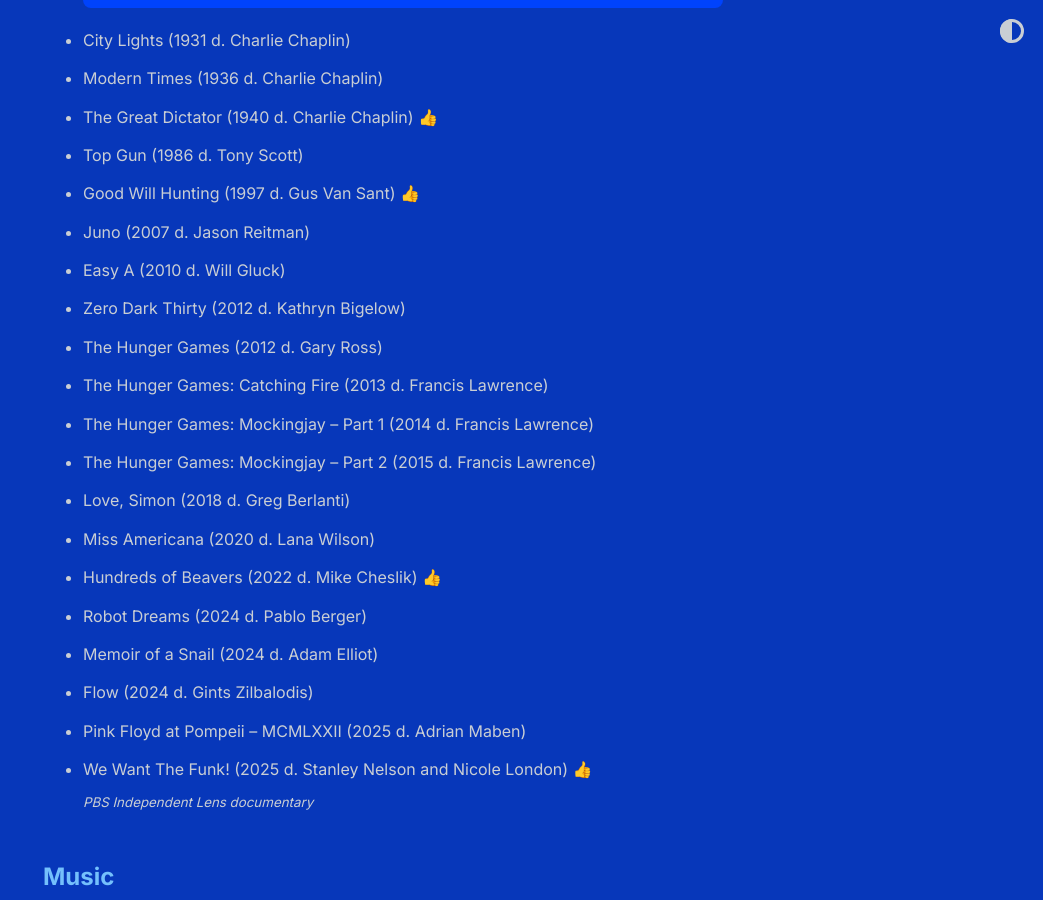
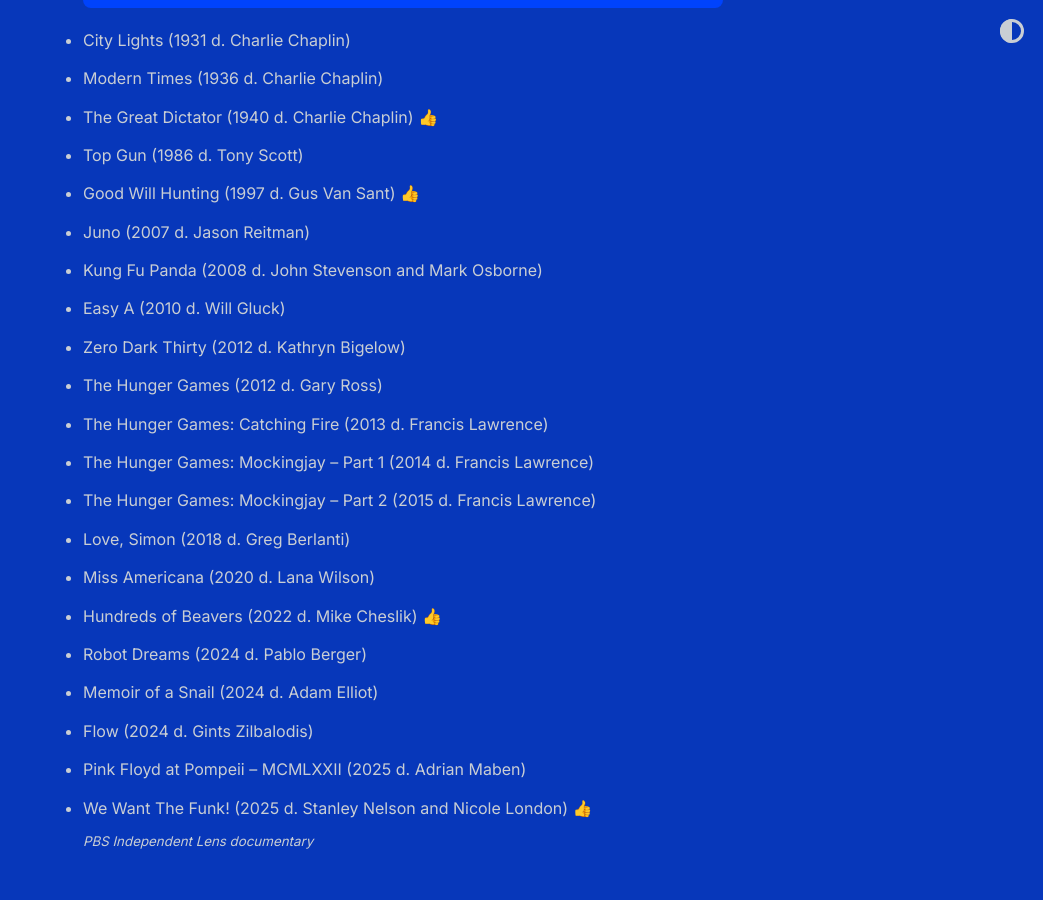
Before and after one commit to shihankanungo/shihankanungo.github.io, a Jekyll site: the page built from wrapped.md, in a window 1280 px wide and 900 px high, scrolled down 1570 px. Shown: the whole window, without its empty margins (237-1280 px from the left). Built offline with Jekyll 4.4.1, drawn with Linux system fonts in a browser that asks for light colours.

Commit message:
Update wrapped.md

```diff
--- a/wrapped.md
+++ b/wrapped.md
@@ -38,6 +38,7 @@
 - Top Gun (1986 d. Tony Scott)
 - Good Will Hunting (1997 d. Gus Van Sant)  👍
 - Juno (2007 d. Jason Reitman)
+- Kung Fu Panda (2008 d. John Stevenson and Mark Osborne)
 - Easy A (2010 d. Will Gluck)
 - Zero Dark Thirty (2012 d. Kathryn Bigelow)
 - The Hunger Games (2012 d. Gary Ross)
```
